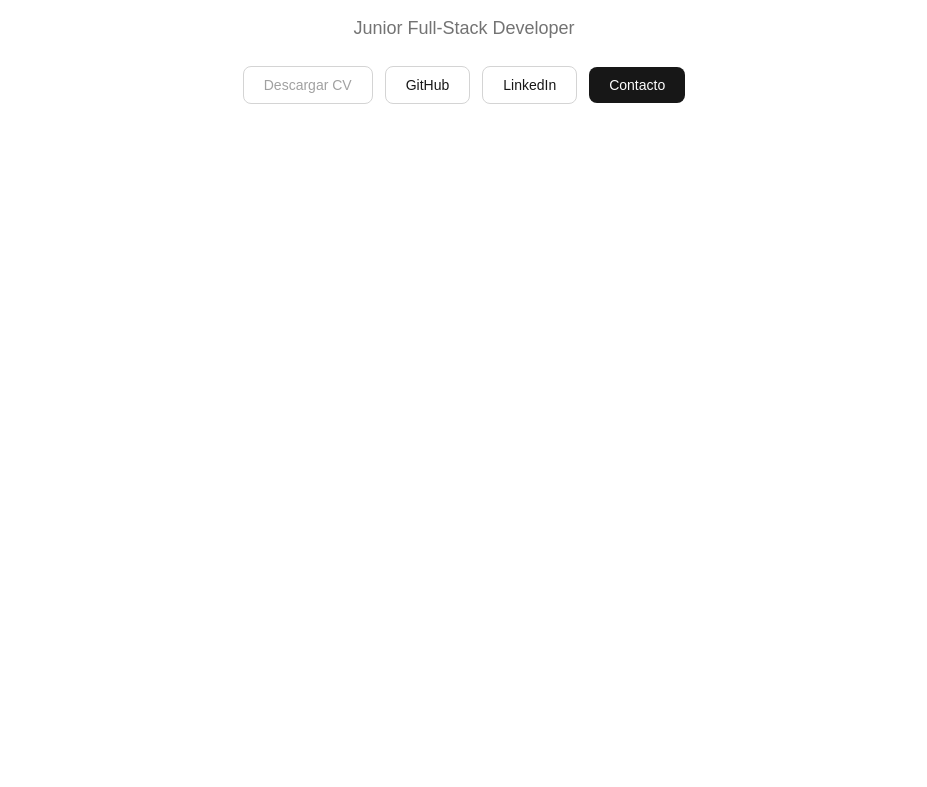
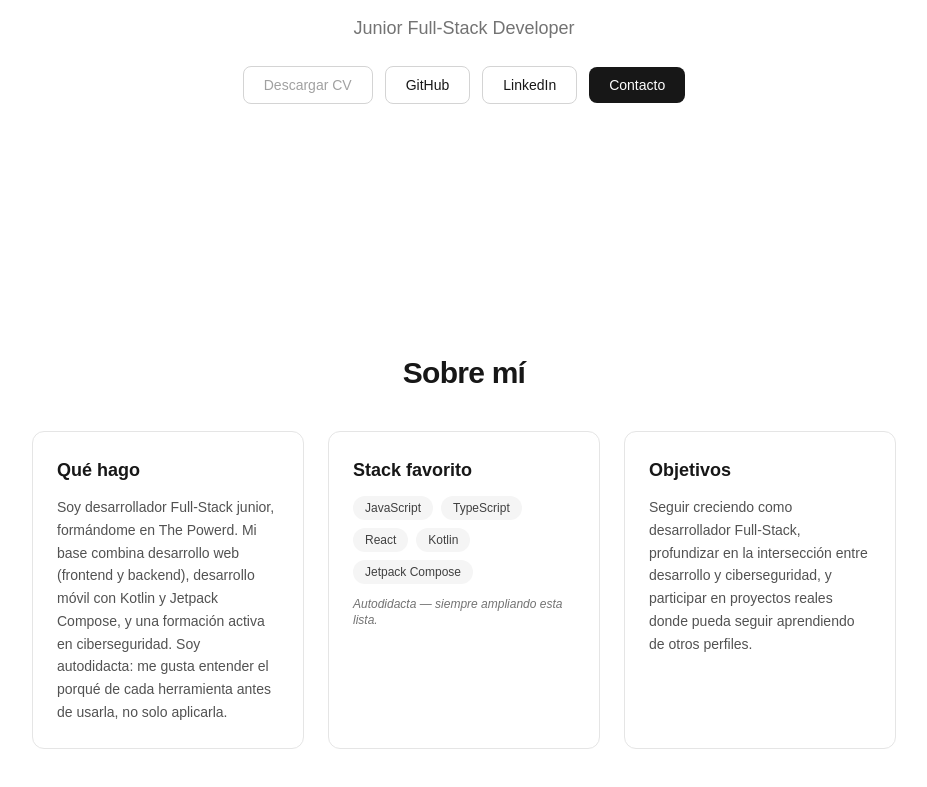
Before and after one commit to rubenferbu/portfolio, a Next.js app: page / in a window 1280 px wide. Shown: the part 365-1152 px from the top of the page, without its empty margins (176-1103 px from the left). Before the commit the page ends 800 px from the top, so only its background shows below. Built offline with nearby package versions, Linux system fonts and the light colour scheme.

Commit message:
feat: add about section with what-i-do, stack and goals blocks

```diff
--- a/src/app/page.tsx
+++ b/src/app/page.tsx
@@ -1,4 +1,5 @@
-import Hero from "@/src/components/Hero"
+import Hero from "../components/Hero";
+import About from "../components/About";
 
 export default function Home() {
     return (
@@ -11,6 +12,11 @@ export default function Home() {
                 linkedinUrl="https://linkedin.com/in/rubenfernandezbuzon"
                 email="rubenferbu@gmail.com"
             />
+            <About
+                whatIDo="Soy desarrollador Full-Stack junior, formándome en The Powerd. Mi base combina desarrollo web (frontend y backend), desarrollo móvil con Kotlin y Jetpack Compose, y una formación activa en ciberseguridad. Soy autodidacta: me gusta entender el porqué de cada herramienta antes de usarla, no solo aplicarla."
+                stack={["JavaScript", "TypeScript", "React", "Kotlin", "Jetpack Compose"]}
+                goals="Seguir creciendo como desarrollador Full-Stack, profundizar en la intersección entre desarrollo y ciberseguridad, y participar en proyectos reales donde pueda seguir aprendiendo de otros perfiles."
+            />
         </main>
     );
 }
--- /dev/null
+++ b/src/components/About.tsx
@@ -0,0 +1,47 @@
+interface AboutProps {
+    whatIDo: String;
+    stack: string[];
+    goals: string;
+}
+export default function About({ whatIDo, stack, goals }: AboutProps) {
+    return (
+        <section className="mx-auto max-w-4xl px-4 py-20">
+            <h2 className="mb-10 text-center text-3xl font-bold tracking-tight">
+                Sobre mí
+            </h2>
+
+            <div className="grid grid-cols-1 gap-6 md:grid-cols-3">
+                <div className="rounded-xl border border-neutral-200 p-6 dark:border-neutral-800">
+                    <h3 className="mb-3 text-lg font-semibold">Qué hago</h3>
+                    <p className="text-sm leading-relaxed text-neutral-600 dark:text-neutral-400">
+                        {whatIDo}
+                    </p>
+                </div>
+
+                <div className="rounded-xl border border-neutral-200 p-6 dark:border-neutral-800">
+                    <h3 className="mb-3 text-lg font-semibold">Stack favorito</h3>
+                    <div className="flex flex-wrap gap-2">
+                        {stack.map((tech) => (
+                            <span
+                                key={tech}
+                                className="rounded-full bg-neutral-100 px-3 py-1 text-xs font-medium text-neutral-700 dark:bg-neutral-800 dark:text-neutral-300"
+                            >
+                                {tech}
+                            </span>
+                        ))}
+                    </div>
+                    <p className="mt-3 text-xs italic text-neutral-500 dark:text-neutral-500">
+                        Autodidacta — siempre ampliando esta lista.
+                    </p>
+                </div>
+
+                <div className="rounded-xl border border-neutral-200 p-6 dark:border-neutral-800">
+                    <h3 className="mb-3 text-lg font-semibold">Objetivos</h3>
+                    <p className="text-sm leading-relaxed text-neutral-600 dark:text-neutral-400">
+                        {goals}
+                    </p>
+                </div>
+            </div>
+        </section>
+    );
+}
```
Lines whose indentation alone changed are shown as unchanged.
